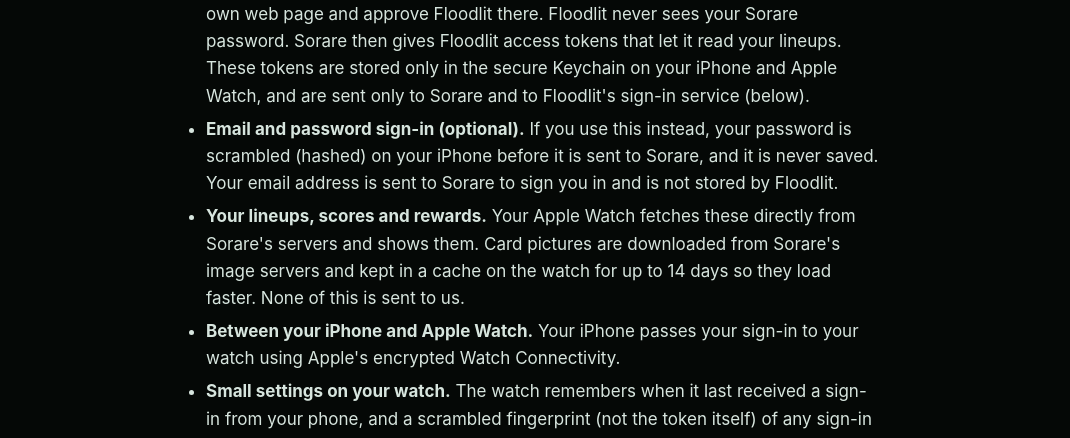
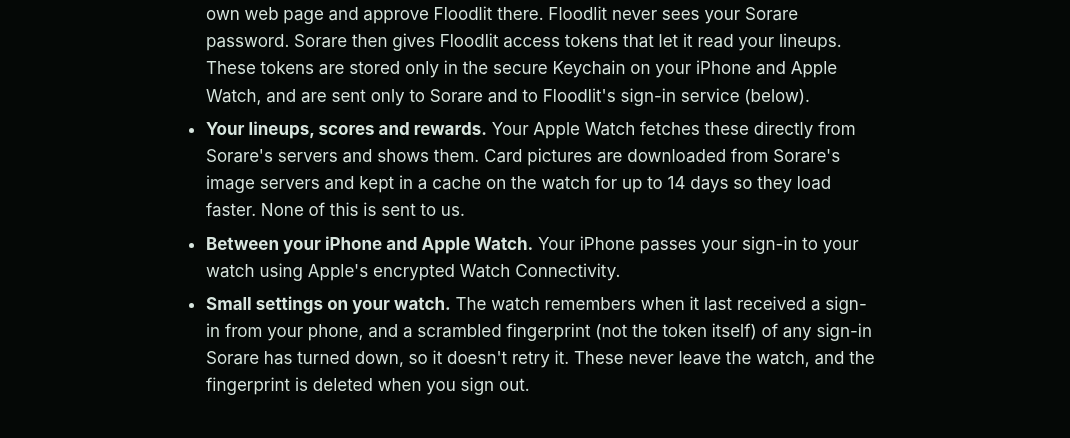
Before and after one commit to RichSibs/floodlit, a plain HTML site: page privacy.html in a window 1280 px wide. Shown: the part 662-1100 px from the top of the page, without its empty margins (108-1178 px from the left). Drawn offline with Linux system fonts and the light colour scheme.

Commit message:
Add files via upload

```diff
--- a/privacy.html
+++ b/privacy.html
@@ -36,7 +36,6 @@
 <h2>What Floodlit handles, and where it goes</h2>
 <ul>
   <li><strong>Your Sorare sign-in.</strong> When you choose <em>Log in with Sorare</em>, you sign in on Sorare's own web page and approve Floodlit there. Floodlit never sees your Sorare password. Sorare then gives Floodlit access tokens that let it read your lineups. These tokens are stored only in the secure Keychain on your iPhone and Apple Watch, and are sent only to Sorare and to Floodlit's sign-in service (below).</li>
-  <li><strong>Email and password sign-in (optional).</strong> If you use this instead, your password is scrambled (hashed) on your iPhone before it is sent to Sorare, and it is never saved. Your email address is sent to Sorare to sign you in and is not stored by Floodlit.</li>
   <li><strong>Your lineups, scores and rewards.</strong> Your Apple Watch fetches these directly from Sorare's servers and shows them. Card pictures are downloaded from Sorare's image servers and kept in a cache on the watch for up to 14 days so they load faster. None of this is sent to us.</li>
   <li><strong>Between your iPhone and Apple Watch.</strong> Your iPhone passes your sign-in to your watch using Apple's encrypted Watch Connectivity.</li>
   <li><strong>Small settings on your watch.</strong> The watch remembers when it last received a sign-in from your phone, and a scrambled fingerprint (not the token itself) of any sign-in Sorare has turned down, so it doesn't retry it. These never leave the watch, and the fingerprint is deleted when you sign out.</li>
```
